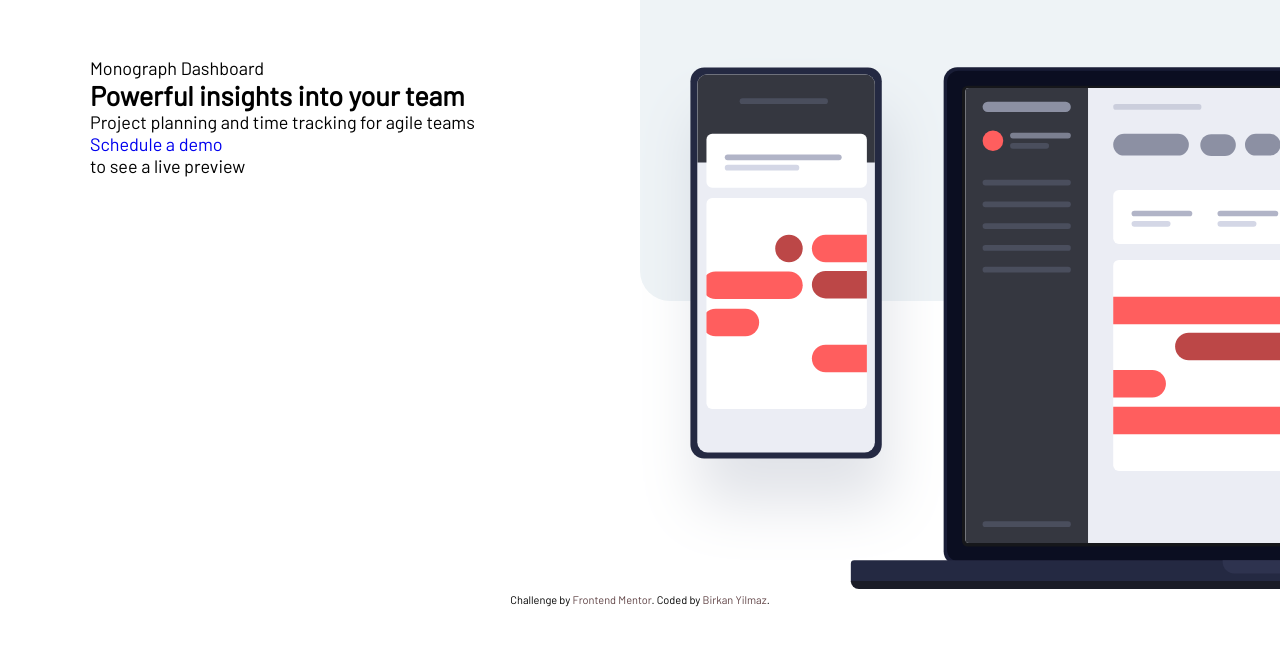
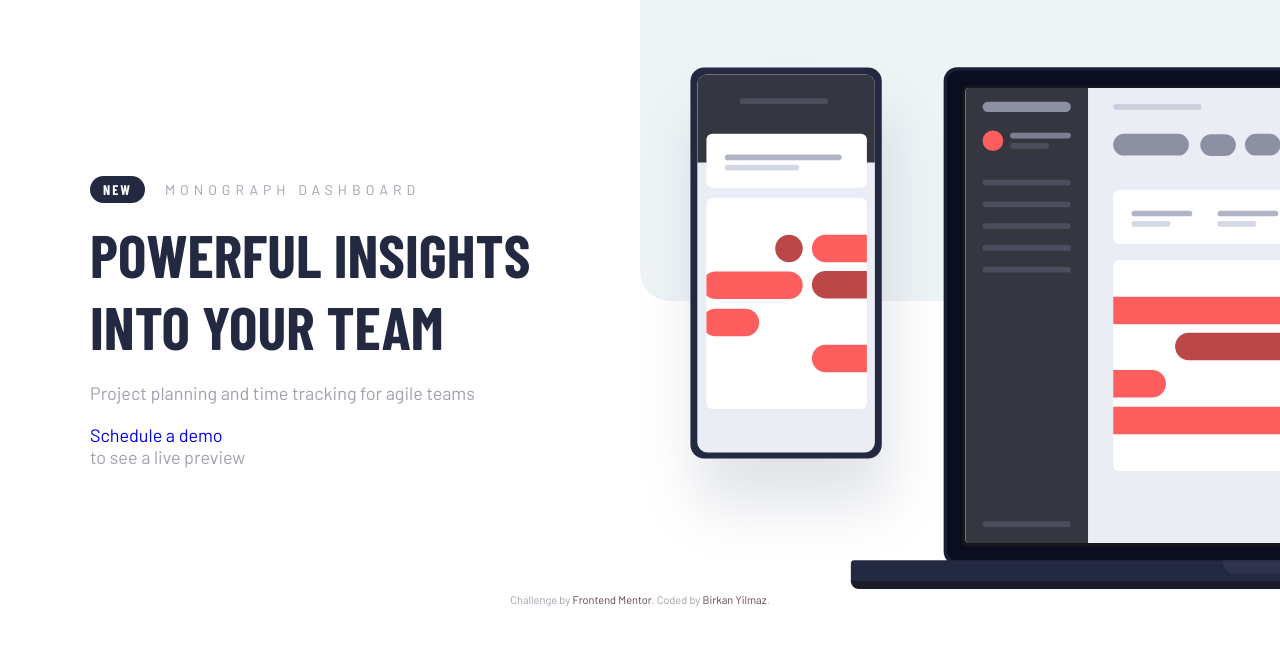
Before and after one commit to birkaany/FrontendMentor, a plain HTML site: page project-tracking-intro-component-master/index.html in a window 1280 px wide. Shown: the part 99-744 px from the top of the page. Drawn offline with nearby package versions, Linux system fonts and the light colour scheme.

Commit message:
hero section in progress

```diff
--- a/project-tracking-intro-component-master/css/style.scss
+++ b/project-tracking-intro-component-master/css/style.scss
@@ -26,6 +26,7 @@
   align-items: center;
   flex-direction: column;
   position: relative;
+  color: $greyBlue;
   &::before {
     content: "";
     width: 50%;
@@ -86,10 +87,10 @@
   }
 }
 
-section {
+section.intro-banner {
   .container {
     display: flex;
-
+    align-items: center;
     .text-content,
     picture {
       flex: 1 0 50%;
@@ -97,5 +98,37 @@
         width: 200%;
       }
     }
+    .text-content {
+      display: flex;
+      justify-content: center;
+      flex-direction: column;
+      gap: 2rem;
+      .sub-title {
+        text-transform: uppercase;
+        letter-spacing: 0.5rem;
+        color: $greyBlue;
+        font-size: 1.4rem;
+      }
+
+      .badge::before {
+        content: "New";
+        font-family: "Barlow Condensed", sans-serif;
+        font-weight: 700;
+        background-color: $veryDarkBlue;
+        padding: 0.5rem 1.3rem;
+        border-radius: 2rem;
+        letter-spacing: 0.2rem;
+        font-weight: 700;
+        color: white;
+        margin-right: 2rem;
+      }
+      h1 {
+        font-family: "Barlow Condensed", sans-serif;
+        font-weight: 700;
+        font-size: 6rem;
+        text-transform: uppercase;
+        color: $veryDarkBlue;
+      }
+    }
   }
 }
```
Also changed, not shown: project-tracking-intro-component-master/css/style.css, 1 other file.
